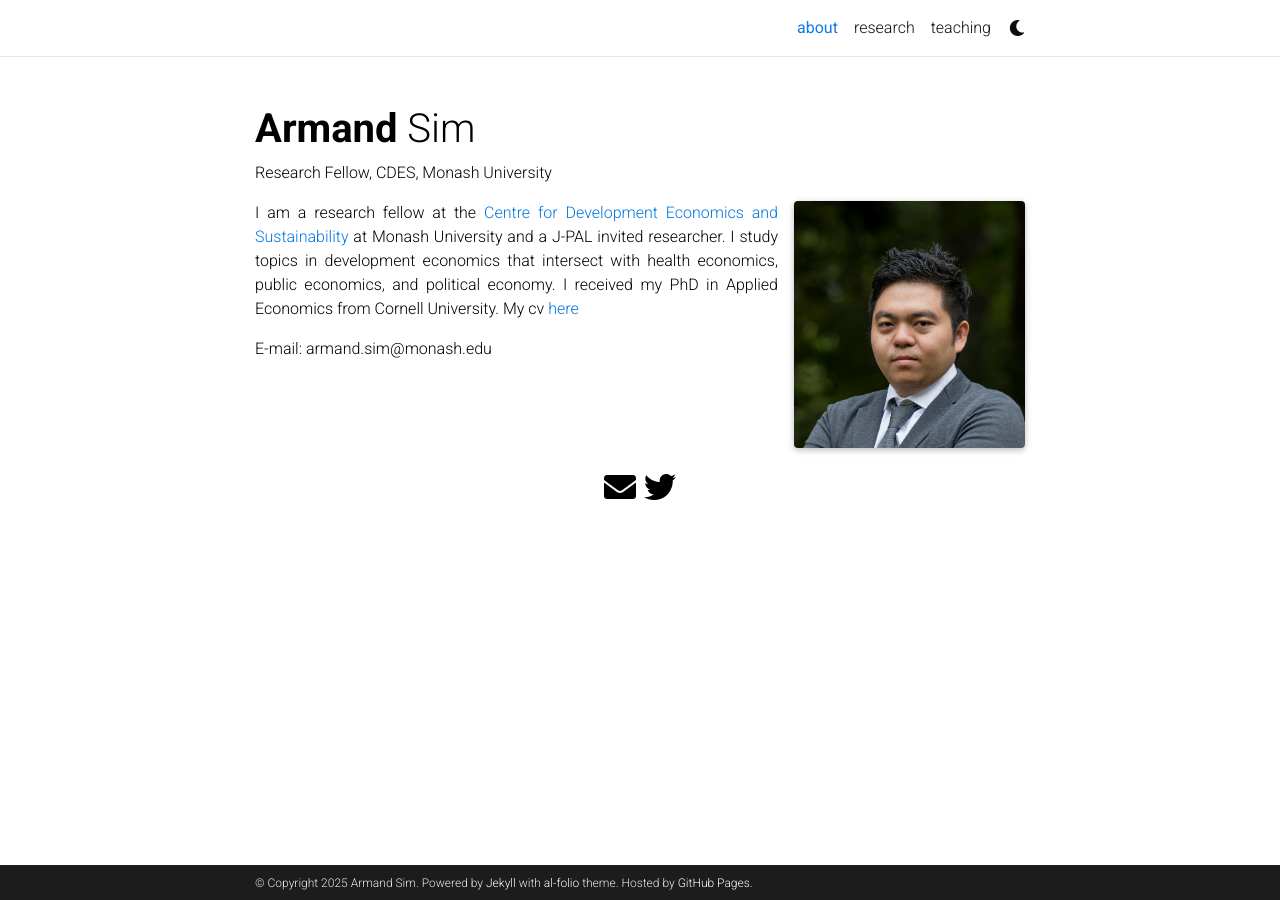
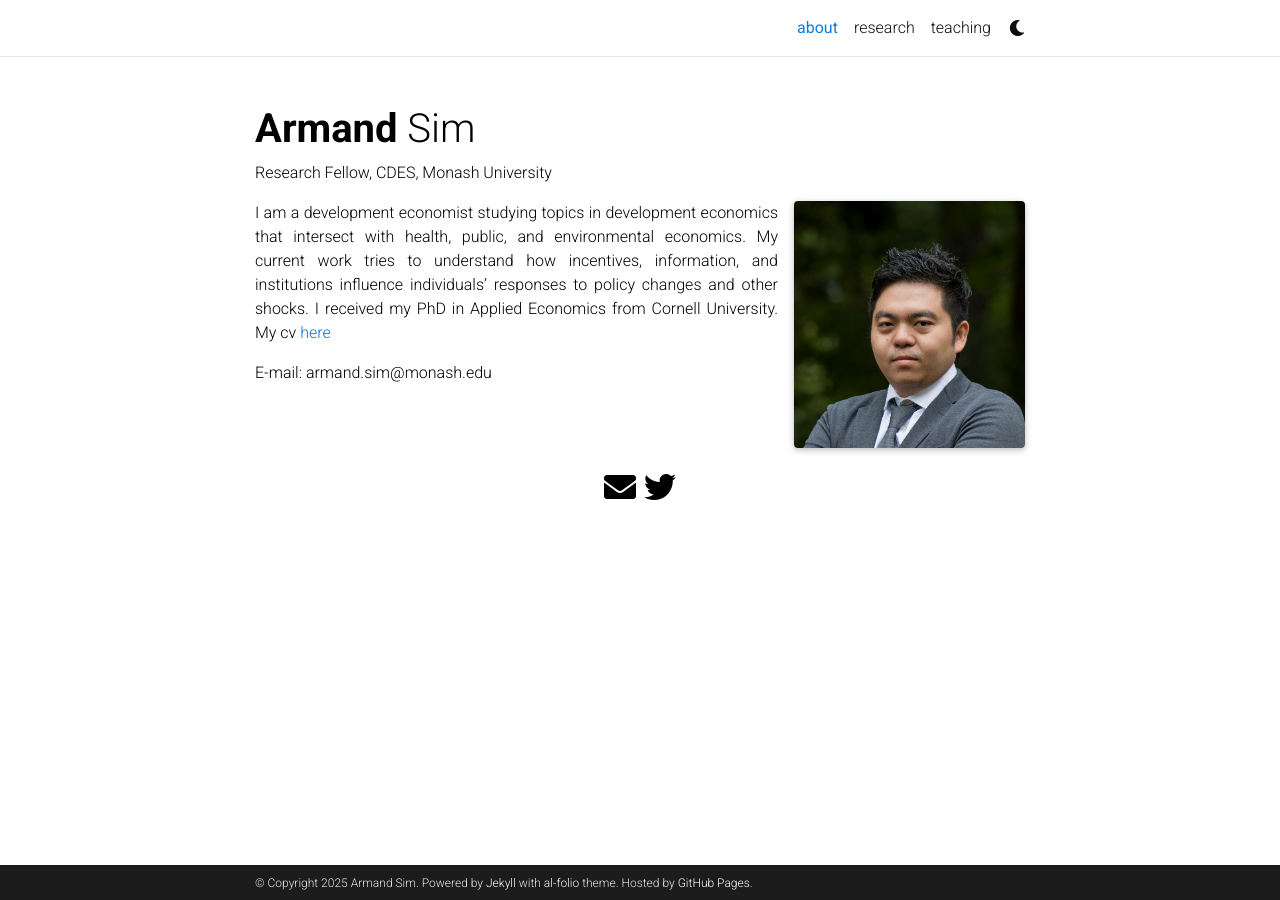
Before and after one commit to armandsim/armandsim.github.io, a Jekyll site: the page built from _pages/about.md, in a window 1280 px wide. Built offline with Jekyll 4.4.1, drawn with Linux system fonts in a browser that asks for light colours; comment, search, counter and statistics services are not loaded; a style sheet for code colours, icons or effects is not loaded.

Commit message:
Update about.md

```diff
--- a/_pages/about.md
+++ b/_pages/about.md
@@ -14,9 +14,7 @@ latest_posts: false  # includes a list of the newest posts
 selected_papers: false # includes a list of papers marked as "selected={true}"
 social: true  # includes social icons at the bottom of the page
 ---
-I am a research fellow at the [Centre for Development Economics and Sustainability](https://www.monash.edu/business/cdes) at Monash University and a J-PAL invited researcher.
-I study topics in development economics that intersect with health economics, public economics, and political economy.
-I received my PhD in Applied Economics from Cornell University.
+I am a development economist studying topics in development economics that intersect with health, public, and environmental economics. My current work tries to understand how incentives, information, and institutions influence individuals' responses to policy changes and other shocks. I received my PhD in Applied Economics from Cornell University.
 My cv [here](/docs/CV.pdf?raw=1)
  {: style="text-align: justify"}
 
```
